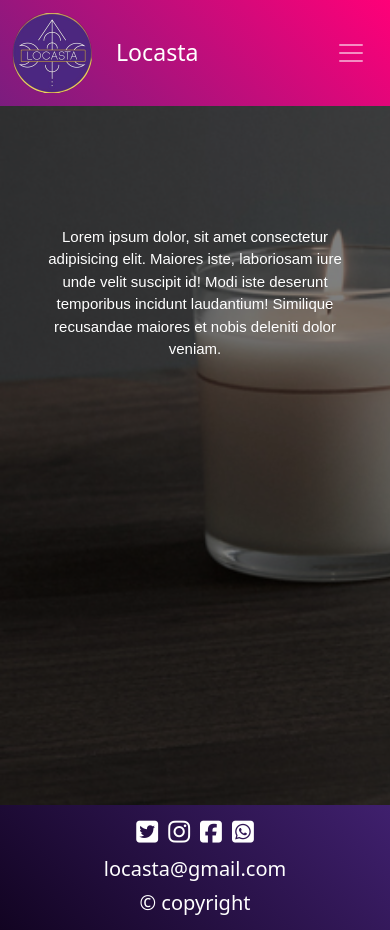
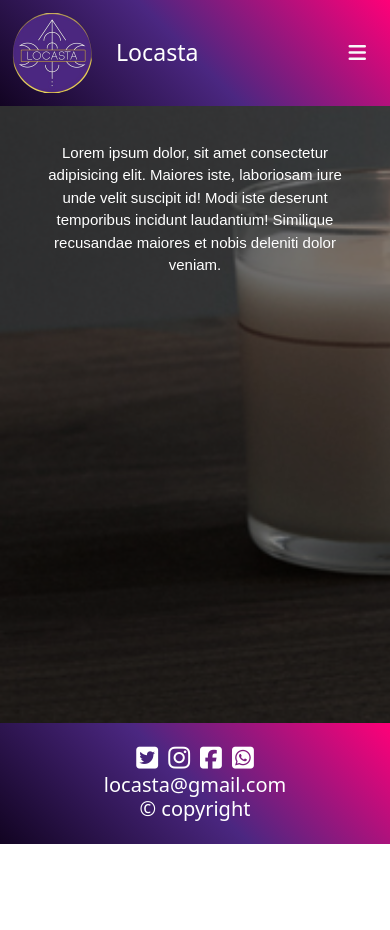
Before and after one commit to Leilaflores/Locasta-Flores, a plain HTML site: page Index.html in a window 390 px wide. After the commit the page ends 844 px from the top, so only its background shows below. Drawn offline with nearby package versions, Linux system fonts and the light colour scheme.

Commit message:
modifico nav y footer

```diff
--- a/CSS/estilos.css
+++ b/CSS/estilos.css
@@ -21,6 +21,11 @@ h1, h2, h3, h4, h5, h6, p{
   color: white;
 }
 
+.navbar{
+  z-index: 1000;
+  background: linear-gradient(45deg, rgba(18,4,34,1) 0%, rgba(75,39,129,1) 49%, rgba(255,0,120,1) 100%);
+}
+
 .navbar-brand img{
   height: 80px;
   width: 80px;
@@ -33,6 +38,7 @@ h1, h2, h3, h4, h5, h6, p{
   padding: 10px;
   align-items: center;
   height: 30px;
+  background: linear-gradient(45deg, rgba(18,4,34,1) 0%, rgba(75,39,129,1) 49%, rgba(255,0,120,1) 100%);
 }
 
 .iconos {
--- a/Index.html
+++ b/Index.html
@@ -1,7 +1,12 @@
 <!DOCTYPE html>
 <html lang="es">
   <head>
-    <link href="https://cdn.jsdelivr.net/npm/bootstrap@5.1.3/dist/css/bootstrap.min.css" rel="stylesheet" integrity="sha384-1BmE4kWBq78iYhFldvKuhfTAU6auU8tT94WrHftjDbrCEXSU1oBoqyl2QvZ6jIW3" crossorigin="anonymous">
+    <link
+      href="https://cdn.jsdelivr.net/npm/bootstrap@5.1.3/dist/css/bootstrap.min.css"
+      rel="stylesheet"
+      integrity="sha384-1BmE4kWBq78iYhFldvKuhfTAU6auU8tT94WrHftjDbrCEXSU1oBoqyl2QvZ6jIW3"
+      crossorigin="anonymous"
+    />
     <meta charset="UTF-8" />
     <meta http-equiv="X-UA-Compatible" content="IE=edge" />
     <meta name="viewport" content="width=device-width, initial-scale=1.0" />
@@ -35,35 +40,60 @@
         </ul>
       </nav>
     </div> -->
-    <nav class="navbar navbar-expand-lg navbar-dark">
+    <nav class="navbar navbar-expand-lg navbar-dark position-fixed top-0 w-100">
       <div class="container">
-        <a class="navbar-brand d-flex align-items-center gap-4" href="/Index.html"> <img src="/multimedia/logo_locasta.png" alt="Logo" /> <h3> Locasta</h3></a>
-        <button class="navbar-toggler border-0" type="button" data-bs-toggle="collapse" data-bs-target="#navbarNav" aria-controls="navbarNav" aria-expanded="false" aria-label="Toggle navigation">
-          <span class="navbar-toggler-icon text-light"></span>
+        <a
+          class="navbar-brand d-flex align-items-center gap-4"
+          href="/Index.html"
+        >
+          <img src="/multimedia/logo_locasta.png" alt="Logo" />
+          <h3>Locasta</h3></a
+        >
+        <button
+          class="navbar-toggler border-0"
+          type="button"
+          data-bs-toggle="collapse"
+          data-bs-target="#navbarNav"
+          aria-controls="navbarNav"
+          aria-expanded="false"
+          aria-label="Toggle navigation"
+        >
+          <i class="fas fa-bars text-light"></i>
         </button>
-        <div class="collapse navbar-collapse justify-content-end" id="navbarNav">
+        <div
+          class="collapse navbar-collapse justify-content-end"
+          id="navbarNav"
+        >
           <ul class="navbar-nav">
             <li class="nav-item">
               <a class="nav-link active" aria-current="page" href="#">home</a>
             </li>
             <li class="nav-item">
-              <a class="nav-link text-light" href="/Vistas/productos.html">productos</a>
+              <a class="nav-link text-light" href="/Vistas/productos.html"
+                >productos</a
+              >
             </li>
             <li class="nav-item">
-              <a class="nav-link text-light" href="/Vistas/galeria.html">galeria</a>
+              <a class="nav-link text-light" href="/Vistas/galeria.html"
+                >galeria</a
+              >
             </li>
             <li class="nav-item">
-              <a class="nav-link text-light" href="/Vistas/contacto.html">contacto</a>
+              <a class="nav-link text-light" href="/Vistas/contacto.html"
+                >contacto</a
+              >
             </li>
             <li class="nav-item">
-              <a class="nav-link text-light" href="/Vistas/conocenos.html">conocenos</a>
+              <a class="nav-link text-light" href="/Vistas/conocenos.html"
+                >conocenos</a
+              >
             </li>
           </ul>
         </div>
       </div>
     </nav>
     <section>
-      <div class="banner">
+      <div class="banner vh-100">
         <!--  <img class="banner-image" src="/multimedia/banner.jpg" alt="banner" /> -->
         <p class="banner-text">
           Lorem ipsum dolor, sit amet consectetur adipisicing elit. Maiores
@@ -73,7 +103,8 @@
         </p>
       </div>
     </section>
-    <footer id="footer">
+    <footer id="footer" class="position-fixed bottom-0 w-100">
+      <div class="container d-flex flex-column justify-content-between align-items-center p-2 flex-sm-row">
         <div class="iconos">
           <a href="https://twitter.com/" target="_BLANK">
             <i class="fab fa-twitter-square"></i>
@@ -94,6 +125,7 @@
         <div class="copyright">
           <h5>© copyright</h5>
         </div>
+      </div>
     </footer>
     <script
       src="https://cdn.jsdelivr.net/npm/bootstrap@5.1.3/dist/js/bootstrap.bundle.min.js"
```
Lines whose indentation alone changed are shown as unchanged.
